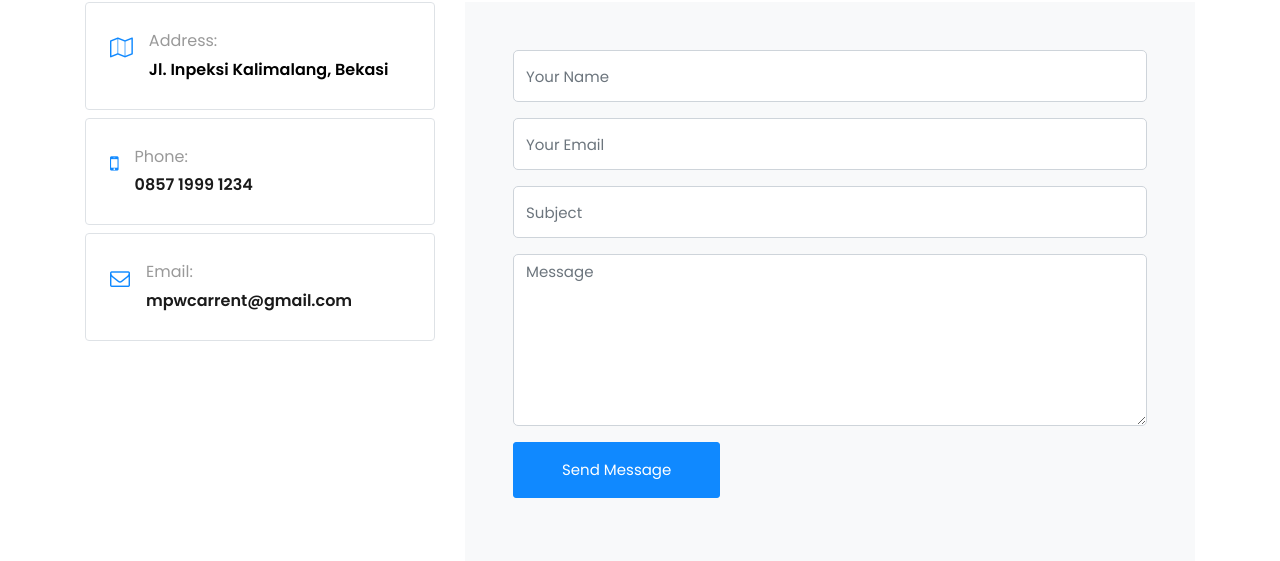
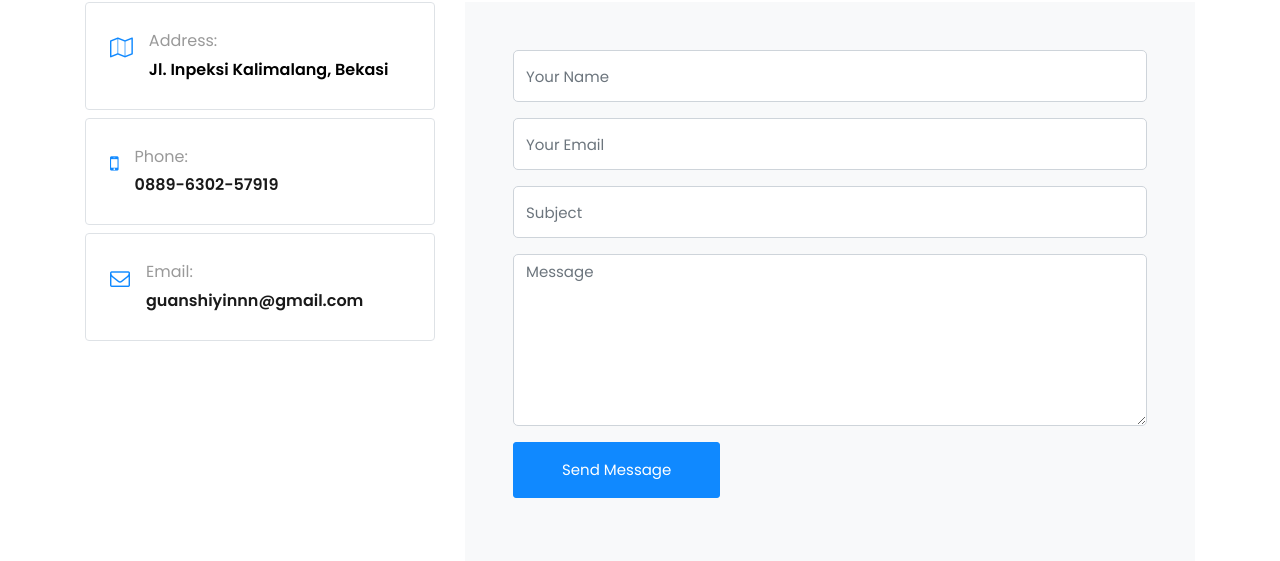
Before and after one commit to guanshiyin28/MPW-Rent-Car, a PHP site: page /contact.php in a window 1280 px wide. Shown: the part 694-1255 px from the top of the page. Run offline with PHP 8.4, Linux system fonts and the light colour scheme; some libraries are stand-ins or nearby versions; some web fonts are replaced.

Commit message:
contact documentation

```diff
--- a/contact.php
+++ b/contact.php
@@ -81,7 +81,7 @@
                   <div class="icon mr-3">
                     <span class="icon-mobile-phone"></span>
                   </div>
-                  <p><span>Phone:</span> <a href="tel://0857 1999 1234">0857 1999 1234</a></p>
+                  <p><span>Phone:</span> <a href="https://wa.me/6289630257919">0889-6302-57919</a></p>
                 </div>
               </div>
               <div class="col-md-12">
@@ -89,7 +89,7 @@
                   <div class="icon mr-3">
                     <span class="icon-envelope-o"></span>
                   </div>
-                  <p><span>Email:</span> <a href="mailto:mpwcarrent@gmail.com">mpwcarrent@gmail.com</a></p>
+                  <p><span>Email:</span> <a href="mailto:guanshiyinnn@gmail.com">guanshiyinnn@gmail.com</a></p>
                 </div>
               </div>
             </div>
@@ -131,9 +131,9 @@
               <h2 class="ftco-heading-2"><a href="#" class="logo">MPW<span> CAR RENT</span></a></h2>
               <p>Jelajahi lebih jauh, bersama kami.</p>
               <ul class="ftco-footer-social list-unstyled float-md-left float-lft mt-5">
-                <li class="ftco-animate"><a href="#"><span class="icon-twitter"></span></a></li>
+                <li class="ftco-animate"><a href="https://x.com/guanss_"><span class="icon-twitter"></span></a></li>
                 <li class="ftco-animate"><a href="#"><span class="icon-facebook"></span></a></li>
-                <li class="ftco-animate"><a href="#"><span class="icon-instagram"></span></a></li>
+                <li class="ftco-animate"><a href="https://instagram.com/guanshiyin_"><span class="icon-instagram"></span></a></li>
               </ul>
             </div>
           </div>
@@ -141,8 +141,8 @@
             <div class="ftco-footer-widget mb-4 ml-md-5">
               <h2 class="ftco-heading-2">Informasi</h2>
               <ul class="list-unstyled">
-                <li><a href="#" class="py-2 d-block">Tentang</a></li>
-                <li><a href="#" class="py-2 d-block">Layanan</a></li>
+                <li><a href="about.php" class="py-2 d-block">Tentang</a></li>
+                <li><a href="services.php" class="py-2 d-block">Layanan</a></li>
                 <li><a href="#" class="py-2 d-block">Syarat dan Ketentuan</a></li>
                 <li><a href="#" class="py-2 d-block">Jaminan Harga Terbaik</a></li>
                 <li><a href="#" class="py-2 d-block">Privasi & Kebijakan Cookie</a></li>
@@ -167,9 +167,9 @@
               <div class="block-23 mb-3">
                 <ul>
                   <li></a><span class="icon icon-map-marker"></span><span class="text">Jl. Inpeksi Kalimalang, Bekasi</span></li>
-                  <li><a href="#"><span class="icon icon-phone"></span><span class="text">0857 1999 1234</span></a>
+                  <li><a href="https://wa.me/6289630257919"><span class="icon icon-phone"></span><span class="text">0896 3025 7919</span></a>
                   </li>
-                  <li><a href="#"><span class="icon icon-envelope"></span><span class="text">mpwcarrent@gmail.com</span></a>
+                  <li><a href="mailto:guanshiyinnn@gmail.com"><span class="icon icon-envelope"></span><span class="text">guanshiyinn@gmail.com</span></a>
                   </li>
 
                 </ul>
```
